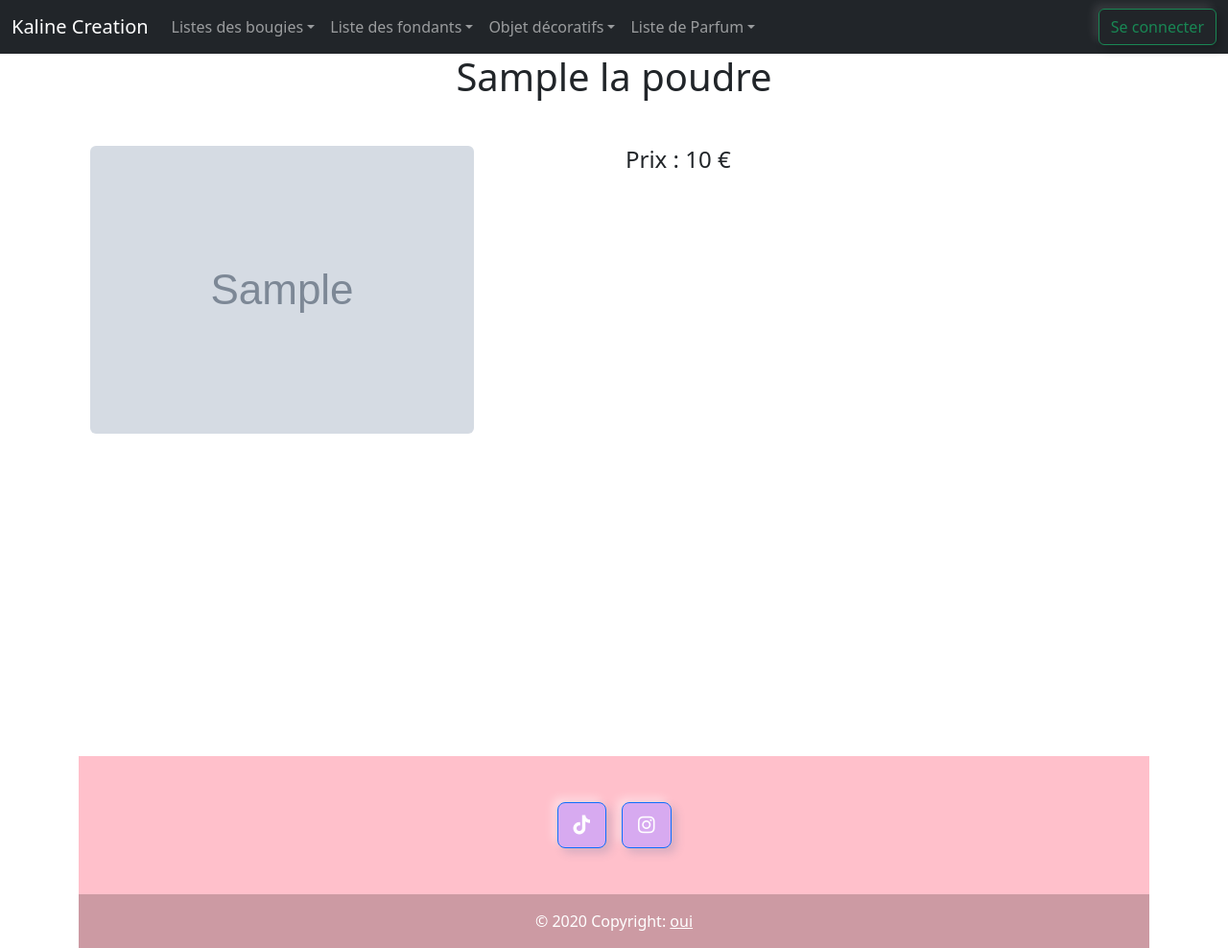
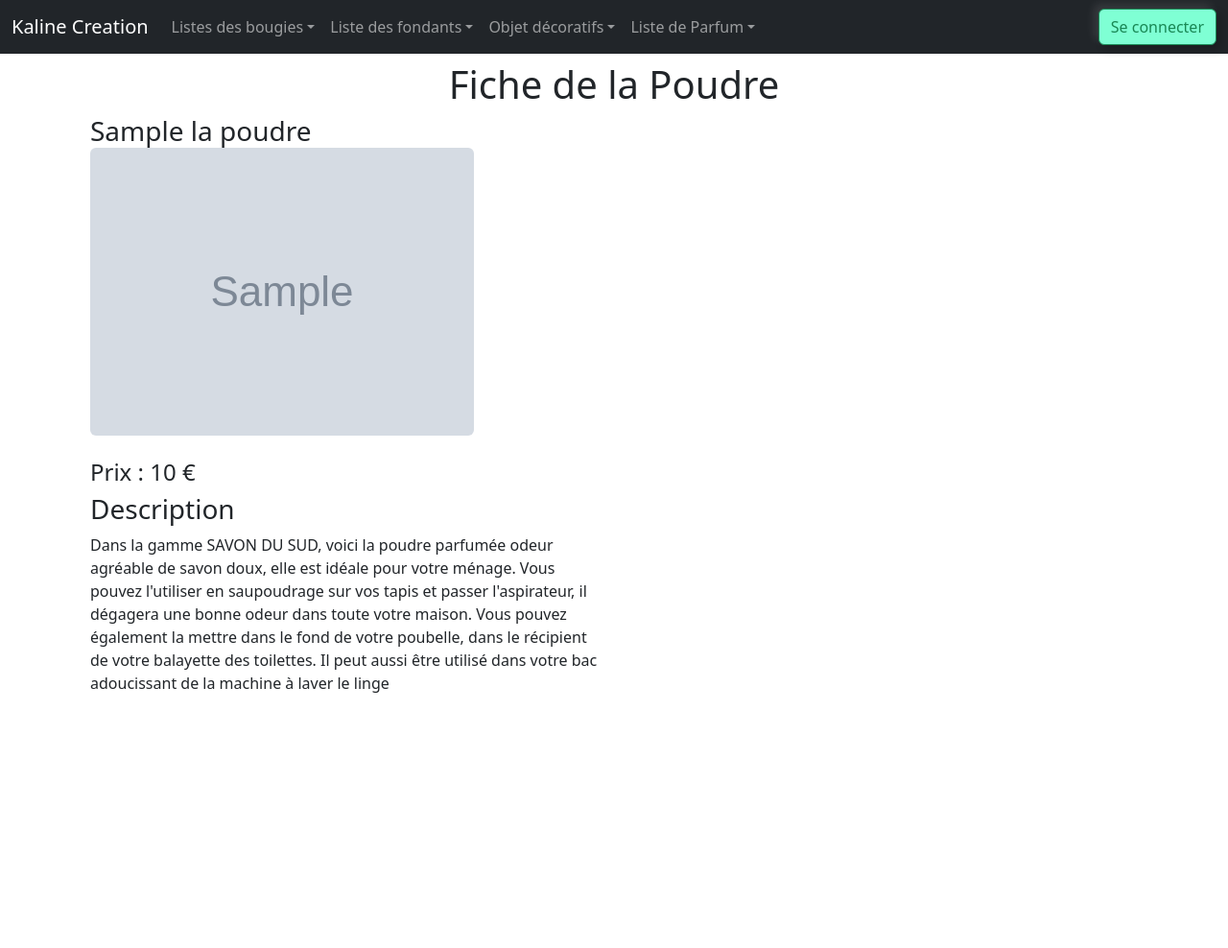
Before and after one commit to idrissou02/PPE3_KalikeCreation, a Symfony app: template templates/poudre/FichePoudre.html.twig in a window 1280 px wide. Shown: the top 988 px of the page at 96% size. Run offline with Twig, Linux system fonts and the light colour scheme; the template is opened without the code that fills it: most values are stand-ins (such as "Sample title", 1, 10 or a date in 2020); grey boxes marked "Sample" are stand-in pictures; some libraries are stand-ins or nearby versions.

Commit message:
push de PoudrePar a main

```diff
--- a/public/app.css
+++ b/public/app.css
@@ -9,3 +9,9 @@
 .connexion:hover {
     background-color: blueviolet;
 }
+
+
+/* le css de FichePoudre.html.twig */
+.col-md-6.mb-4 {
+    margin-right: 10px;
+}
--- a/src/DataFixtures/AppFixtures.php
+++ b/src/DataFixtures/AppFixtures.php
@@ -20,7 +20,6 @@ class AppFixtures extends Fixture
 
         $this->loadObjetsDecoration($manager);
 
-        $this->loadPoudre($manager);
     }
 
     private function loadBougies(ObjectManager $manager): void
--- a/src/Entity/Poudre.php
+++ b/src/Entity/Poudre.php
@@ -138,4 +138,9 @@ class Poudre
 
         return $this;
     }
+
+    public function getDescription(): ?string
+    {
+        return $this->description;
+    }
 }
--- a/templates/base.html.twig
+++ b/templates/base.html.twig
@@ -45,7 +45,7 @@
               <li class="nav-item dropdown">
                 <a class="nav-link dropdown-toggle" data-bs-toggle="dropdown" href="#" role="button" aria-haspopup="true" aria-expanded="false">Objet décoratifs</a>
                 <div class="dropdown-menu">
-                  <a class="dropdown-item" href=" ">Objet Décoratifs</a>
+                  <a class="dropdown-item" href="">Objet Décoratifs</a>
                 </div>
               </li>
               <li class="nav-item dropdown">
--- a/templates/poudre/FichePoudre.html.twig
+++ b/templates/poudre/FichePoudre.html.twig
@@ -3,15 +3,22 @@
 {% block title %}Liste des Poudres Parmées{% endblock %}
 
 {% block body %}
+<h1 class="pt-2 text-center">Fiche de la Poudre </h1>
   <div class="container">
-    <h1 class="text-center mb-5">{{ LaPoudre.nom }}</h1>
+    <h3 class="card-header">{{LaPoudre.nom}}</h3>
 
     <div class="row">
       <div class="col-md-6 mb-4">
         <img src="{{ LaPoudre.image }}" class="img-fluid rounded" alt="Image de {{ LaPoudre.nom }}">
       </div>
       <div class="col-md-6 mb-4">
-        <h4>Prix : {{ LaPoudre.prix }} €</h4>
+      <h4>Prix : {{ LaPoudre.prix }} €</h4>
+      <h3>Description</h3>
+        <p>Dans la gamme SAVON DU SUD, voici la poudre parfumée odeur agréable de savon doux, elle est idéale pour votre ménage.
+        Vous pouvez l'utiliser en saupoudrage sur vos tapis et passer l'aspirateur, il dégagera une bonne odeur dans toute votre maison.
+        Vous pouvez également la mettre dans le fond de votre poubelle, dans le récipient de votre balayette des toilettes.
+        Il peut aussi être utilisé dans votre bac adoucissant de la machine à laver le linge</p>
+
 
         <div class="mt-4">
           {# <a href="{{ path('listePoudres') }}" class="btn btn-secondary">Retour à la liste</a> #}
@@ -19,8 +26,11 @@
       </div>
     </div>
   </div>
+
 {% endblock %}
 
 {% block stylesheets %}
-  <link href="https://cdn.jsdelivr.net/npm/bootstrap@5.3.0-alpha1/dist/css/bootstrap.min.css" rel="stylesheet" integrity="sha384-KyZXEJ1mR7gXQm7g66j6kR3J1ji7b+HkBqAqPTr9W1o8Dk5h7YdBxF1EbwFcbjop" crossorigin="anonymous">
+  <link href="https://cdn.jsdelivr.net/npm/bootstrap@5.3.0-alpha1/dist/css/bootstrap.min.css" rel="stylesheet"
+  integrity="sha384-KyZXEJ1mR7gXQm7g66j6kR3J1ji7b+HkBqAqPTr9W1o8Dk5h7YdBxF1EbwFcbjop" crossorigin="anonymous">
+  <link rel="stylesheet" href="{{ asset('public/image/app.css') }}">
 {% endblock %}
```
Also changed, not shown: migrations/Version20241130121658.php (added, +35 -0 lines).
